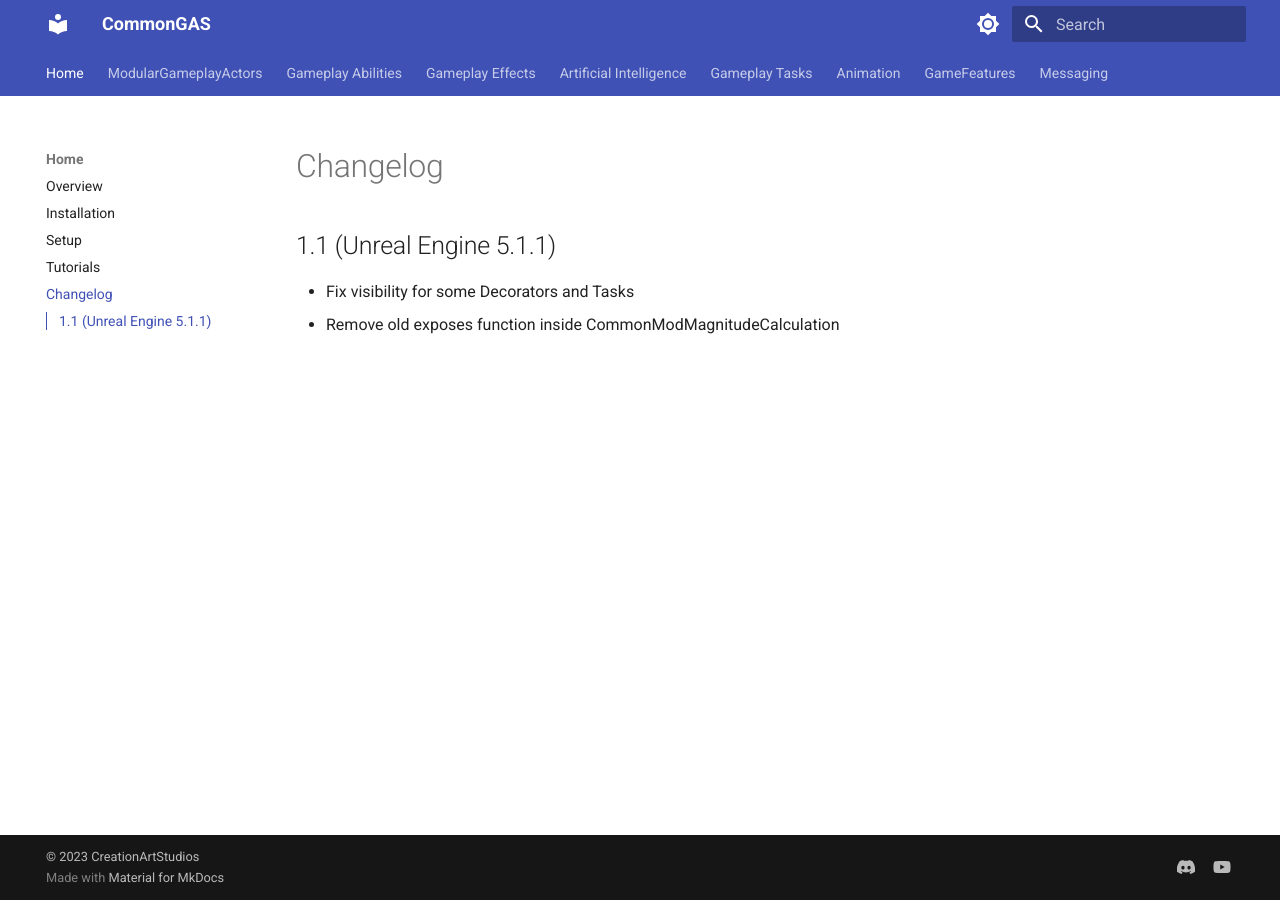
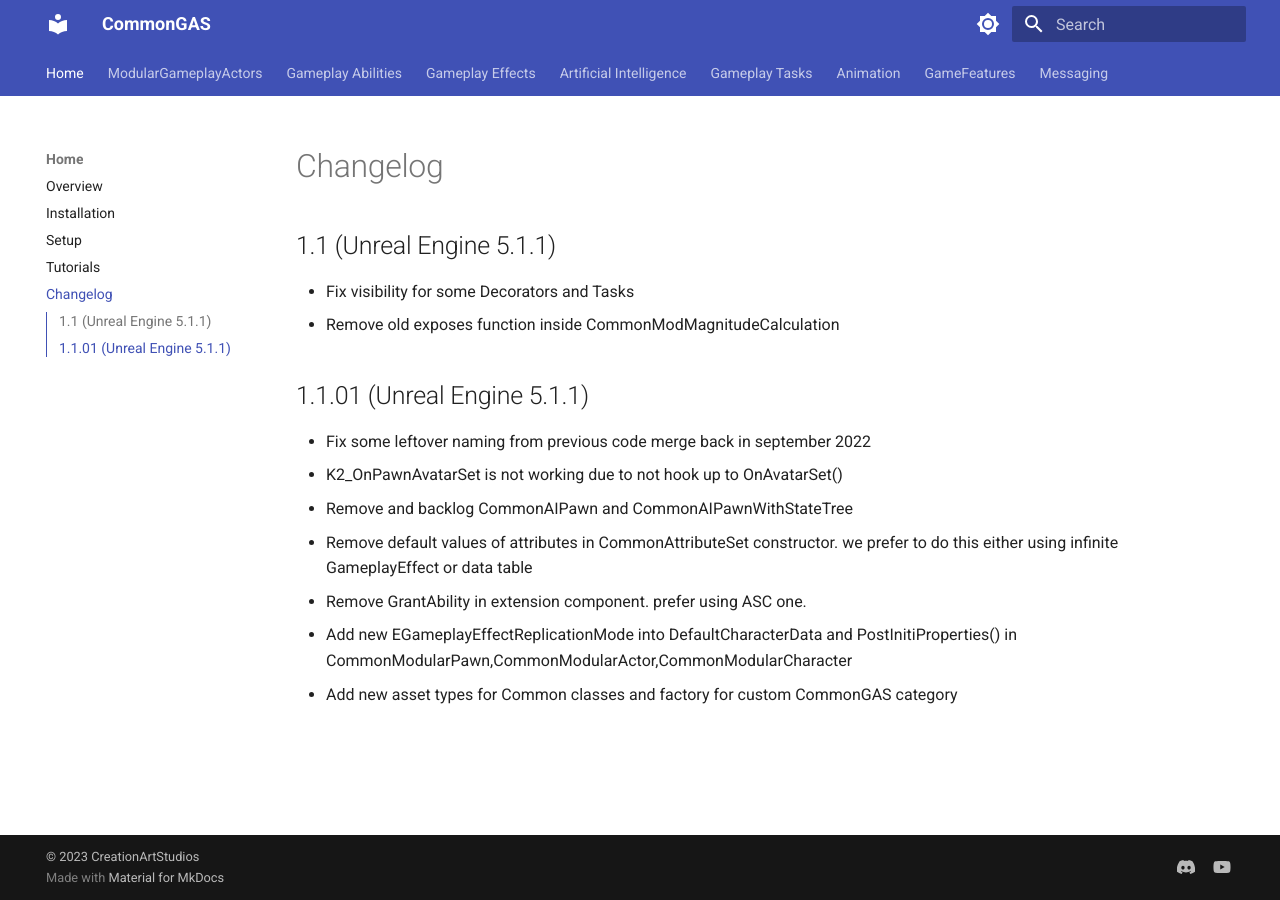
Before and after one commit to KhxiSaki/CommonGASDocs, an MkDocs documentation site: the page built from docs/changelog.md, in a window 1280 px wide. Built offline with MkDocs 1.6.1 and Material for MkDocs 9.7.7, drawn with Linux system fonts in a browser that asks for light colours.

Commit message:
Add 1.1.01 changelog

```diff
--- a/docs/changelog.md
+++ b/docs/changelog.md
@@ -1,3 +1,12 @@
 ## 1.1 (Unreal Engine 5.1.1)
 - Fix visibility for some Decorators and Tasks
 - Remove old exposes function inside CommonModMagnitudeCalculation
+
+## 1.1.01 (Unreal Engine 5.1.1)
+- Fix some leftover naming from previous code merge back in september 2022
+- K2_OnPawnAvatarSet is not working due to not hook up to OnAvatarSet()
+- Remove and backlog CommonAIPawn and CommonAIPawnWithStateTree
+- Remove default values of attributes in CommonAttributeSet constructor. we prefer to do this either using infinite GameplayEffect or data table
+- Remove GrantAbility in extension component. prefer using ASC one.
+- Add new EGameplayEffectReplicationMode into DefaultCharacterData and PostInitiProperties() in CommonModularPawn,CommonModularActor,CommonModularCharacter
+- Add new asset types for Common  classes and factory for custom CommonGAS category
```
